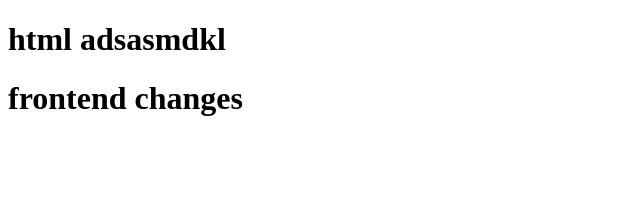
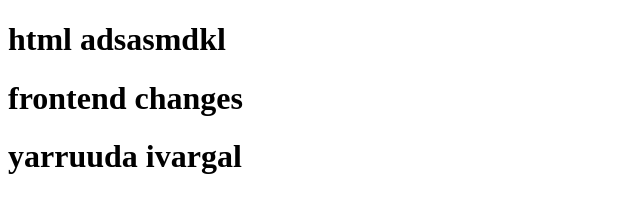
Before and after one commit to hemnath-dev/sample-repo, a plain HTML site: page index.html in a window 1280 px wide. Shown: the whole page, without its empty margins (0-640 px from the left). Drawn offline with Linux system fonts and the light colour scheme.

Commit message:
feat : changes in index.html

```diff
--- a/index.html
+++ b/index.html
@@ -8,5 +8,6 @@
 <body>
     <h1>html adsasmdkl</h1>
     <h1>frontend changes</h1>
+    <h1>yarruuda ivargal</h1>
 </body>
 </html>
```
